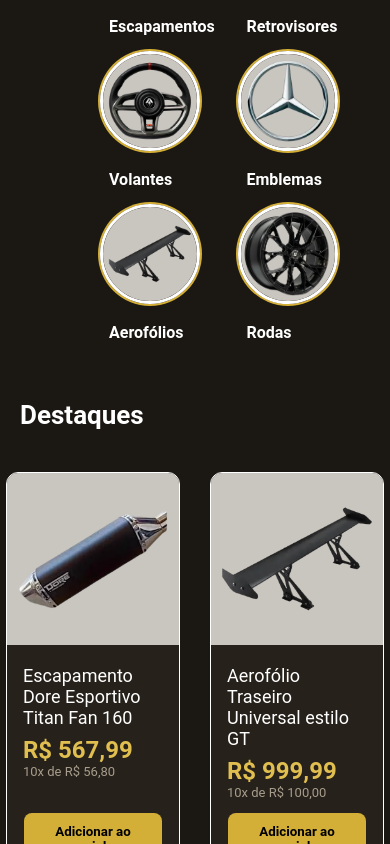
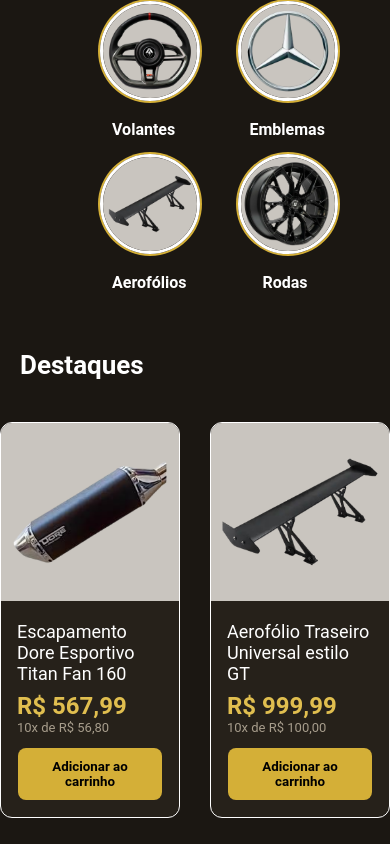
Before and after one commit to DevKaua1/Diamond_Garage, a plain HTML site: page pages/home.html in a window 390 px wide. Shown: the part 1160-2004 px from the top of the page. Drawn offline with Linux system fonts and the light colour scheme.

Commit message:
Atualizando tela home e produtos

```diff
--- a/css/pages/home.css
+++ b/css/pages/home.css
@@ -345,6 +345,7 @@ margin-left: 100px;
   grid-template-columns: repeat(3, 320px);
   justify-content: center;
   gap: 30px;
+
 }
 
 .lista a {
@@ -696,7 +697,7 @@ footer{
 .container{
   display: flex;
   flex-direction: column;
-  height: 700px;
+  height: 650px;
 }
 .image img {
     display: none;
@@ -752,7 +753,7 @@ right: 45px;
 }
 
 b{
-  margin-left: 218%;
+  margin-left: 224%;
   margin-right: 0;
 }
 .circ .mobile span{
@@ -765,7 +766,11 @@ b{
 }
 
 .lista{
-  grid-template-columns: repeat(2, 174px);
+grid-template-columns: repeat(2, 1fr);
+}
+
+.rodas{
+margin-left: 250%;
 }
 .rev {
   margin-left: 10%;
--- a/css/pages/produto.css
+++ b/css/pages/produto.css
@@ -323,11 +323,23 @@ a {
   }
 
   .lista {
-    grid-template-columns: 1fr;
+     display: grid;
+  grid-template-columns: repeat(2, 1fr);
   }
 
+
+.produto h3 {
+  line-height: 1.3;
+  min-height: calc(1.3em * 3);
+  display: -webkit-box;
+  -webkit-line-clamp: 3;
+  -webkit-box-orient: vertical;
+  overflow: hidden;
+}
   .colunas {
-    flex-wrap: wrap;
-    gap: 20px;
+     display: flex;
+  flex-direction: column;
+  padding: 15px;
+  gap: 18px;
   }
 }
--- a/pages/home.html
+++ b/pages/home.html
@@ -117,7 +117,7 @@
         <b>Aerofólios</b>
     </a>
     <a class="categorias" href="produto.html"> <span class="circ"><img src="/Images/roda-sem-fundo.png" alt=""></span><br>
-        <b>Rodas</b>
+        <b class="rodas">Rodas</b>
     </a>
 </div>
 </section>
```
